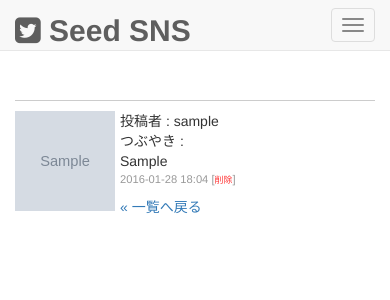
After one commit to martimp/seed_sns, a PHP site: page /view.php?tweet_id=1 in a window 390 px wide. The commit adds this page. Shown: the top 300 px of the page. Run offline with PHP 8.4, Linux system fonts and the light colour scheme; the visitor is signed in with stand-in values (Sample User, id 1); tables that the repository leaves empty hold one stand-in row (values such as "Sample post"); grey boxes marked "Sample" are stand-in pictures.

```diff
--- /dev/null
+++ b/view.php
@@ -0,0 +1,97 @@
+<?php
+require('dbconnect.php');
+session_start();
+
+  // GET送信で送られてきた値で該当する投稿を取得
+  // GET送信はURLを参照する
+if (isset($_GET)) {
+
+  $sql = 'SELECT * FROM `tweets` WHERE `tweet_id`=?';
+  $data = array($_GET['tweet_id']);
+  $stmt = $dbh->prepare($sql);
+  $stmt->execute($data);
+  $tweet_view = $stmt->fetch(PDO::FETCH_ASSOC); // 一件の表示なので繰り返す必要なし
+}
+
+$user_sql = 'SELECT * FROM `members` WHERE `member_id`=? ';
+  $user_data = array($_SESSION['id']);
+  $user_stmt = $dbh->prepare($user_sql);
+  $user_stmt->execute($user_data);
+  $login_user = $user_stmt->fetch(PDO::FETCH_ASSOC);
+
+
+?>
+
+
+
+
+
+<!DOCTYPE html>
+<html lang="ja">
+  <head>
+    <meta charset="utf-8">
+    <meta http-equiv="X-UA-Compatible" content="IE=edge">
+    <meta name="viewport" content="width=device-width, initial-scale=1">
+
+    <title>SeedSNS</title>
+
+    <!-- Bootstrap -->
+    <link href="assets/css/bootstrap.css" rel="stylesheet">
+    <link href="assets/font-awesome/css/font-awesome.css" rel="stylesheet">
+    <link href="assets/css/form.css" rel="stylesheet">
+    <link href="assets/css/timeline.css" rel="stylesheet">
+    <link href="assets/css/main.css" rel="stylesheet">
+
+  </head>
+  <body>
+  <nav class="navbar navbar-default navbar-fixed-top">
+      <div class="container">
+          <!-- Brand and toggle get grouped for better mobile display -->
+          <div class="navbar-header page-scroll">
+              <button type="button" class="navbar-toggle" data-toggle="collapse" data-target="#bs-example-navbar-collapse-1">
+                  <span class="sr-only">Toggle navigation</span>
+                  <span class="icon-bar"></span>
+                  <span class="icon-bar"></span>
+                  <span class="icon-bar"></span>
+              </button>
+              <a class="navbar-brand" href="index.html"><span class="strong-title"><i class="fa fa-twitter-square"></i> Seed SNS</span></a>
+          </div>
+          <!-- Collect the nav links, forms, and other content for toggling -->
+          <div class="collapse navbar-collapse" id="bs-example-navbar-collapse-1">
+              <ul class="nav navbar-nav navbar-right">
+                <li><a href="logout.html">ログアウト</a></li>
+              </ul>
+          </div>
+          <!-- /.navbar-collapse -->
+      </div>
+      <!-- /.container-fluid -->
+  </nav>
+
+  <div class="container">
+    <div class="row">
+      <div class="col-md-4 col-md-offset-4 content-margin-top">
+        <div class="msg">
+          <img src="<?php echo "picture_path/".$login_user['picture_path']; ?>" width="100" height="100">
+          <p>投稿者 : <span class="name"> <?php echo $login_user['nick_name'] ?> </span></p>
+          <p>
+            つぶやき : <br>
+            <?php echo $tweet_view['tweet']; ?>
+          </p>
+          <p class="day">
+            2016-01-28 18:04
+            <?php if ($login_user['member_id'] == $tweet_view['member_id']) { ?>
+            [<a href="delete.php?tweet_id=<?php echo $tweet_view['tweet_id']; ?>" style="color: #F33;">削除</a>]
+            <?php } ?>
+          </p>
+        </div>
+        <a href="index.php">&laquo;&nbsp;一覧へ戻る</a>
+      </div>
+    </div>
+  </div>
+
+    <!-- jQuery (necessary for Bootstrap's JavaScript plugins) -->
+    <script src="assets/js/jquery-3.1.1.js"></script>
+    <script src="assets/js/jquery-migrate-1.4.1.js"></script>
+    <script src="assets/js/bootstrap.js"></script>
+  </body>
+</html>
```
Also changed, not shown: delete_memo.txt (+18 -0 lines), index.php (+66 -5 lines), picture_path/20180314025151スクリーンショット 2018-03-12 23.42.32.png (added).
